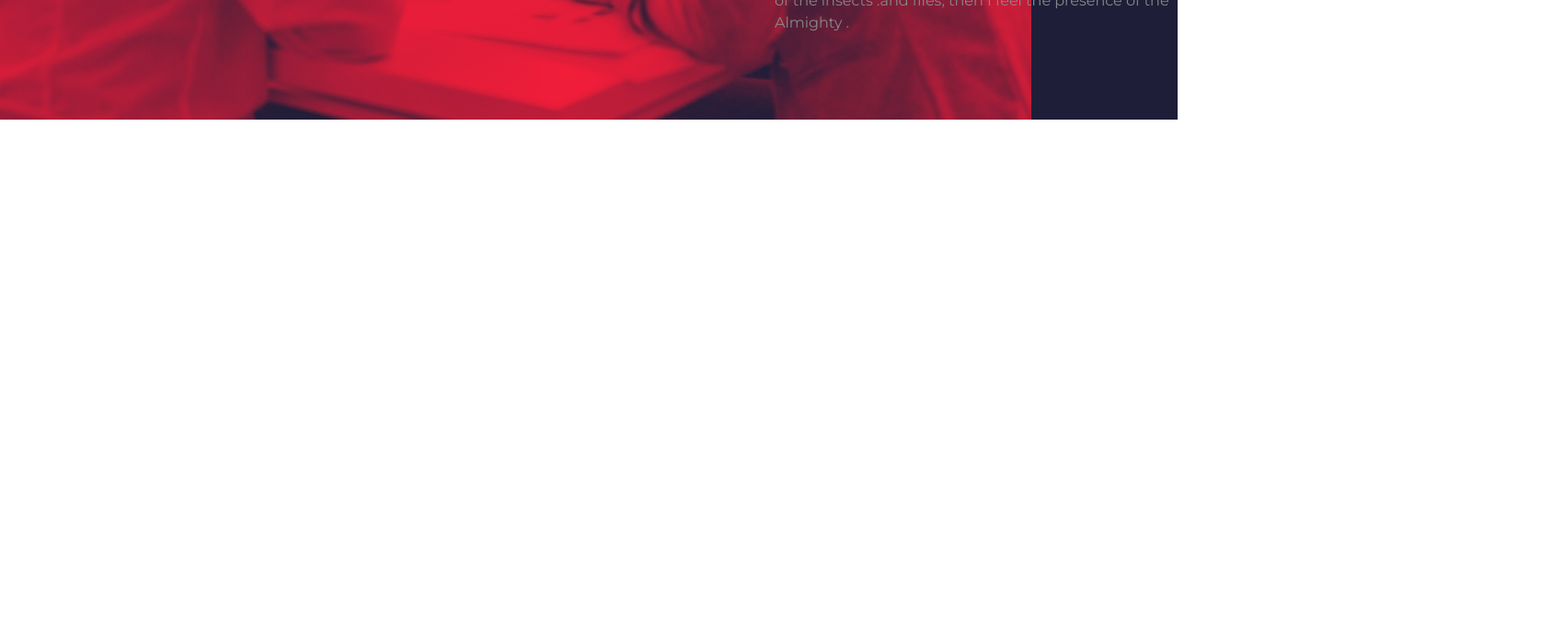
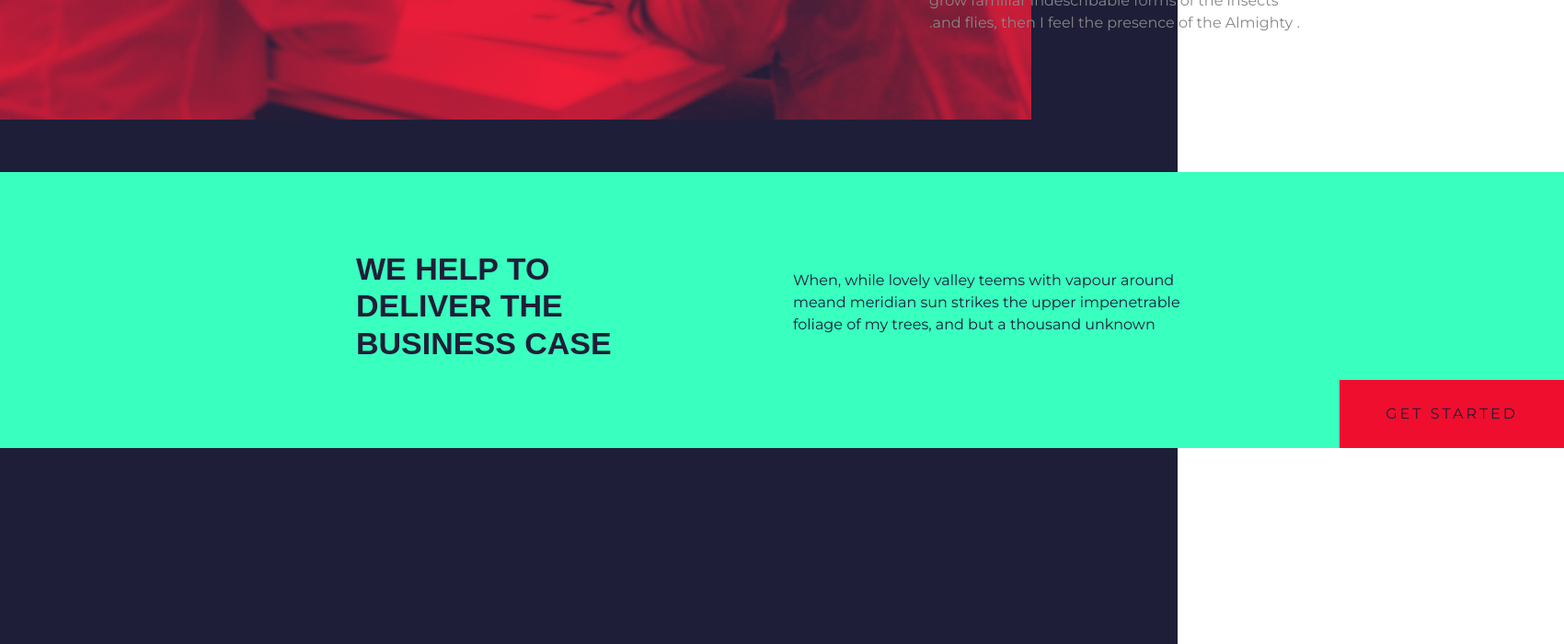
Before and after one commit to LauraBigoni/proj-html-vuejs, a Vue app: page / in a window 1280 px wide. Shown: the part 2500-3200 px from the top of the page at 92% size, 1700 px wide, since content can reach past the window. Before the commit the page ends 2630 px from the top, so only its background shows below. Built offline with nearby package versions, Linux system fonts and the light colour scheme; a web font is replaced by a local one.

Commit message:
added section in aboutus component

```diff
--- a/src/assets/sass/_utils.scss
+++ /dev/null
@@ -1,4 +0,0 @@
-.cs-container {
-    margin: 0 auto;
-    width: 1550px;
-}
--- a/src/assets/sass/style.scss
+++ b/src/assets/sass/style.scss
@@ -1,6 +1,5 @@
 @import "vars";
 @import "generics";
-@import "utils";
 
 @import "~bootstrap/dist/css/bootstrap.css";
 
--- a/src/components/AboutUs.vue
+++ b/src/components/AboutUs.vue
@@ -1,10 +1,10 @@
 <template>
 	<section id="about-us">
-		<div class="container">
+		<div class="container ps-0 ms-0">
 			<div class="row">
-				<div class="col-5 offset-8">
+				<div class="col-5 offset-10">
 					<div id="spotlight">
-						<div class="d-flex align-items-center">
+						<div class="spotlight-title d-flex align-items-center">
 							<div class="highlight"></div>
 							<h2>ABOUT US</h2>
 						</div>
@@ -17,6 +17,23 @@
 							forms of the insects .and flies, then I feel the presence of the
 							Almighty .
 						</span>
+					</div>
+				</div>
+			</div>
+			<div class="slide-in">
+				<div class="container h-100">
+					<div class="row h-100 align-items-center">
+						<div class="col-4 offset-1">
+							<h4>WE HELP TO DELIVER THE BUSINESS CASE</h4>
+						</div>
+						<div class="col-5 offset-1">
+							<p>
+								When, while lovely valley teems with vapour around meand
+								meridian sun strikes the upper impenetrable foliage of my trees,
+								and but a thousand unknown
+							</p>
+							<a class="get-started" href="#" role="button">GET STARTED</a>
+						</div>
 					</div>
 				</div>
 			</div>
@@ -39,8 +56,9 @@ export default {
 	background-color: $darkblue;
 	height: 800px;
 	color: $white;
+
 	#spotlight {
-		padding: 240px 0 50px 0;
+		padding: 240px 0 150px 50px;
 		h2 {
 			letter-spacing: 3px;
 			font-size: 16px;
@@ -60,5 +78,30 @@ export default {
 			border-bottom: 2px solid $aqua;
 		}
 	}
+	.slide-in {
+		height: 300px;
+		width: 1700px;
+		background-color: $aqua;
+		position: relative;
+		color: $darkblue;
+
+		.get-started {
+			padding: 25px 50px;
+			background-color: $red;
+			margin-right: 30px;
+			letter-spacing: 3px;
+			position: absolute;
+			bottom: 0;
+			right: -30px;
+		}
+		h4 {
+			font-family: $secondary-font;
+			font-size: 34px;
+			font-weight: bold;
+		}
+		a.get-started:hover {
+			color: $darkblue;
+		}
+	}
 }
 </style>
--- a/src/components/NavBar.vue
+++ b/src/components/NavBar.vue
@@ -46,6 +46,7 @@ export default {
 	}
 	li:hover {
 		border-top: 5px solid $darkblue;
+		font-weight: 700;
 	}
 }
 </style>
--- a/src/components/Project.vue
+++ b/src/components/Project.vue
@@ -10,4 +10,8 @@ export default {
 
 <style lang="scss" scoped>
 @import "../assets/sass/_vars.scss";
+#project {
+	background-color: $darkblue;
+	height: 600px;
+}
 </style>
```
Also changed, not shown: 7 other files (tests, documents, lock files or other folders).
